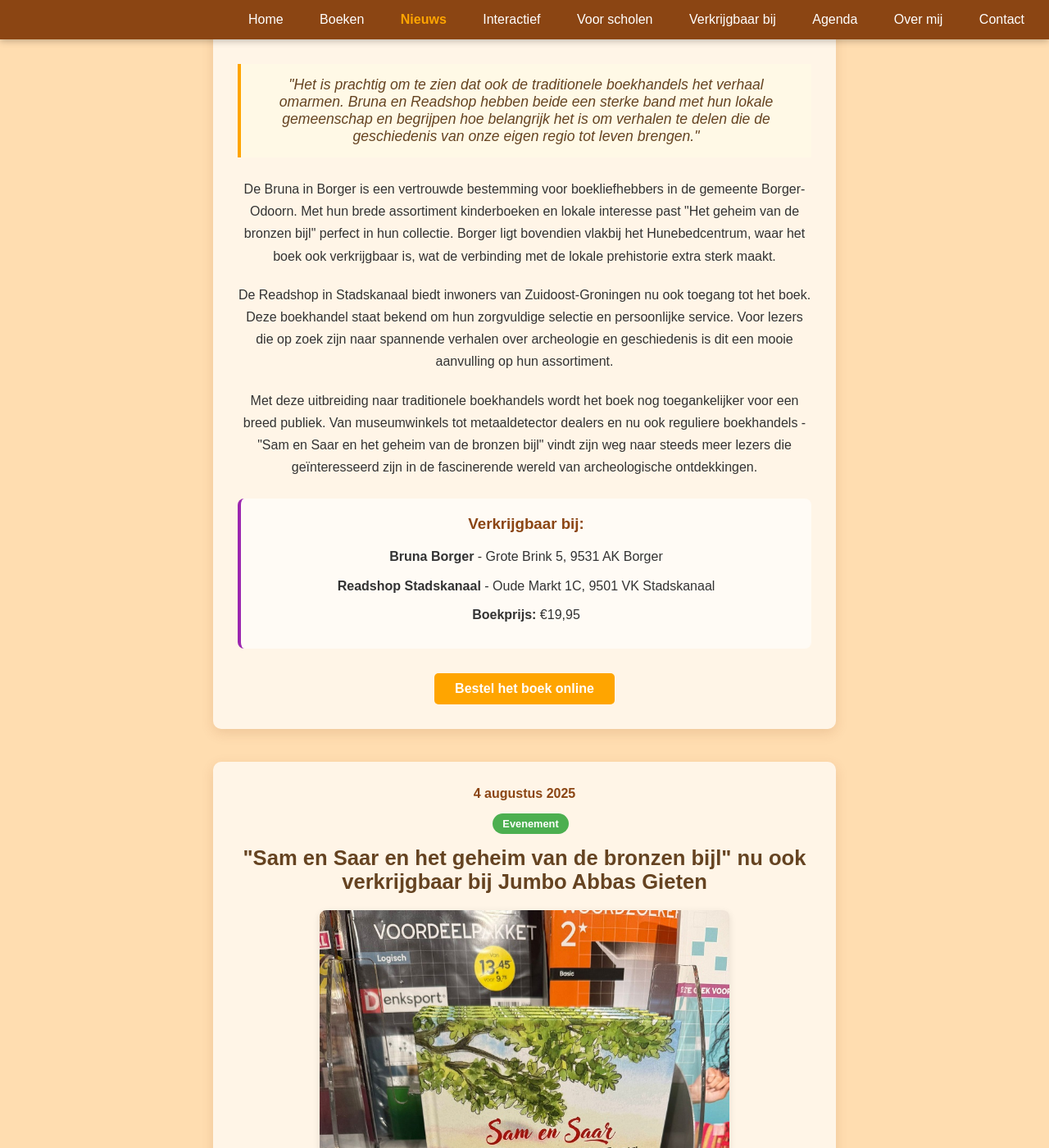
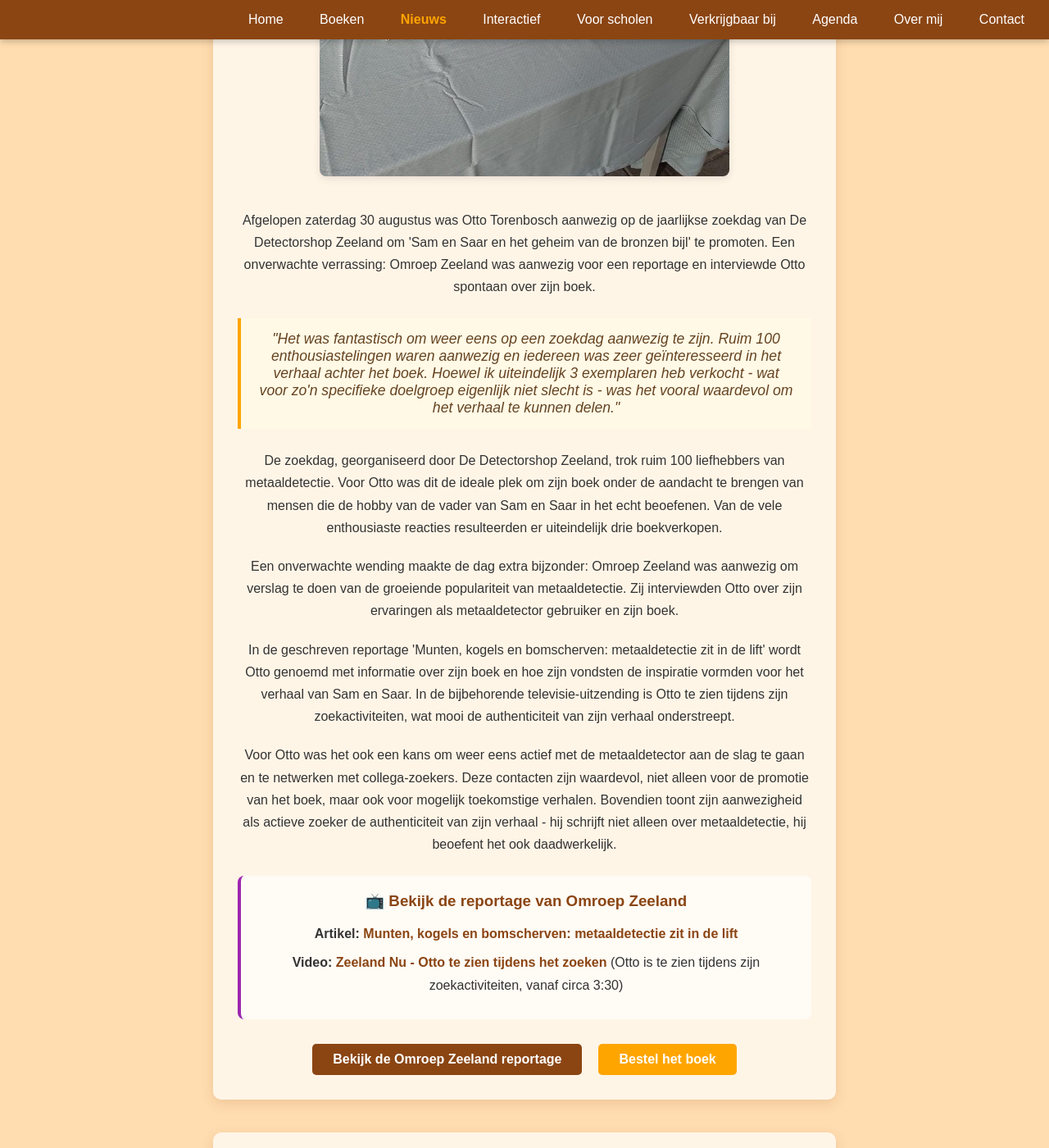
Before and after one commit to otorenbosch/samensaar.nl, a Jekyll site: the page built from nieuws.html, in a window 1280 px wide and 1400 px high, scrolled down 865 px. Shown: the whole window at 82% size. Built offline with Jekyll 4.4.1, drawn with Linux system fonts in a browser that asks for light colours; some of the changed text lies outside the part shown.

Commit message:
Nieuwsbericht Zoekdag Zeeland

```diff
--- a/_data/nieuws.json
+++ b/_data/nieuws.json
@@ -1,4 +1,41 @@
 [
+  {
+    "date": "31 augustus 2025",
+    "badge": "event",
+    "title": "Otto Torenbosch promoot 'Het geheim van de bronzen bijl' op zoekdag in Zeeland",
+    "image": "zoekdag-zeeland.jpg",
+    "image_alt": "Otto Torenbosch op de zoekdag in Zeeland met zijn boek",
+    "intro": "Afgelopen zaterdag 30 augustus was Otto Torenbosch aanwezig op de jaarlijkse zoekdag van De Detectorshop Zeeland om 'Sam en Saar en het geheim van de bronzen bijl' te promoten. Een onverwachte verrassing: Omroep Zeeland was aanwezig voor een reportage en interviewde Otto spontaan over zijn boek.",
+    "quote": "Het was fantastisch om weer eens op een zoekdag aanwezig te zijn. Ruim 100 enthousiastelingen waren aanwezig en iedereen was zeer geïnteresseerd in het verhaal achter het boek. Hoewel ik uiteindelijk 3 exemplaren heb verkocht - wat voor zo'n specifieke doelgroep eigenlijk niet slecht is - was het vooral waardevol om het verhaal te kunnen delen.",
+    "content": [
+      "De zoekdag, georganiseerd door De Detectorshop Zeeland, trok ruim 100 liefhebbers van metaaldetectie. Voor Otto was dit de ideale plek om zijn boek onder de aandacht te brengen van mensen die de hobby van de vader van Sam en Saar in het echt beoefenen. Van de vele enthousiaste reacties resulteerden er uiteindelijk drie boekverkopen.",
+      "Een onverwachte wending maakte de dag extra bijzonder: Omroep Zeeland was aanwezig om verslag te doen van de groeiende populariteit van metaaldetectie. Zij interviewden Otto over zijn ervaringen als metaaldetector gebruiker en zijn boek.",
+      "In de geschreven reportage 'Munten, kogels en bomscherven: metaaldetectie zit in de lift' wordt Otto genoemd met informatie over zijn boek en hoe zijn vondsten de inspiratie vormden voor het verhaal van Sam en Saar. In de bijbehorende televisie-uitzending is Otto te zien tijdens zijn zoekactiviteiten, wat mooi de authenticiteit van zijn verhaal onderstreept.",
+      "Voor Otto was het ook een kans om weer eens actief met de metaaldetector aan de slag te gaan en te netwerken met collega-zoekers. Deze contacten zijn waardevol, niet alleen voor de promotie van het boek, maar ook voor mogelijk toekomstige verhalen. Bovendien toont zijn aanwezigheid als actieve zoeker de authenticiteit van zijn verhaal - hij schrijft niet alleen over metaaldetectie, hij beoefent het ook daadwerkelijk."
+    ],
+    "components": [
+      {
+        "type": "info_box",
+        "title": "📺 Bekijk de reportage van Omroep Zeeland",
+        "items": [
+          "**Artikel:** [Munten, kogels en bomscherven: metaaldetectie zit in de lift](https://www.omroepzeeland.nl/nieuws/17746497/munten-kogels-en-bomscherven-metaaldetectie-zit-in-de-lift){:target=\"_blank\"}",
+          "**Video:** [Zeeland Nu - Otto te zien tijdens het zoeken](https://www.omroepzeeland.nl/tv/aflevering/zeeland-nu/370534316){:target=\"_blank\"} (Otto is te zien tijdens zijn zoekactiviteiten, vanaf circa 3:30)"
+        ]
+      }
+    ],
+    "buttons": [
+      {
+        "text": "Bekijk de Omroep Zeeland reportage",
+        "url": "https://www.omroepzeeland.nl/nieuws/17746497/munten-kogels-en-bomscherven-metaaldetectie-zit-in-de-lift",
+        "external": true
+      },
+      {
+        "text": "Bestel het boek",
+        "url": "/bestel/?boek=bronzen-bijl",
+        "style": "primary"
+      }
+    ]
+  },
   {
     "date": "24 augustus 2025",
     "badge": "event",
```
Also changed, not shown: assets/images/media/rtv-drenthe-interview.jpg, assets/images/media/rtv1-studio.jpg, assets/images/media/zoekdag-zeeland.jpg (added).
